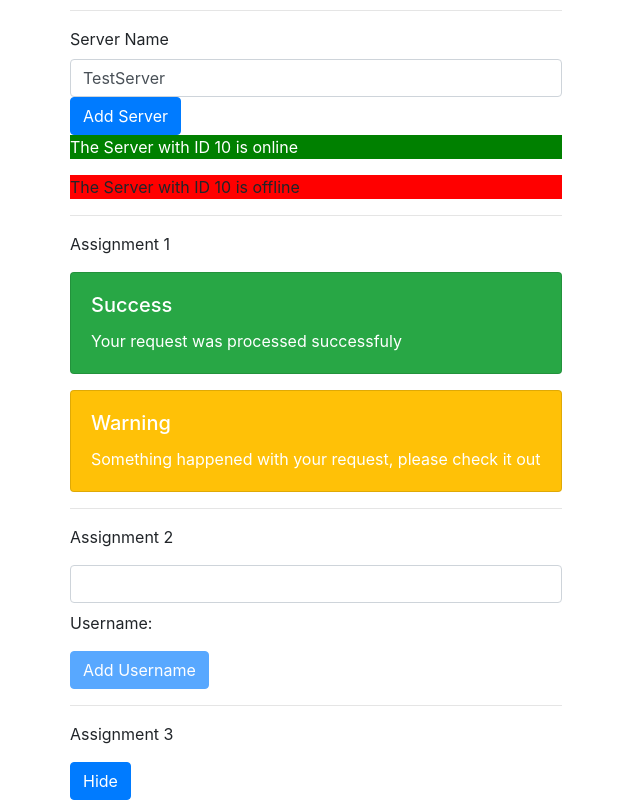
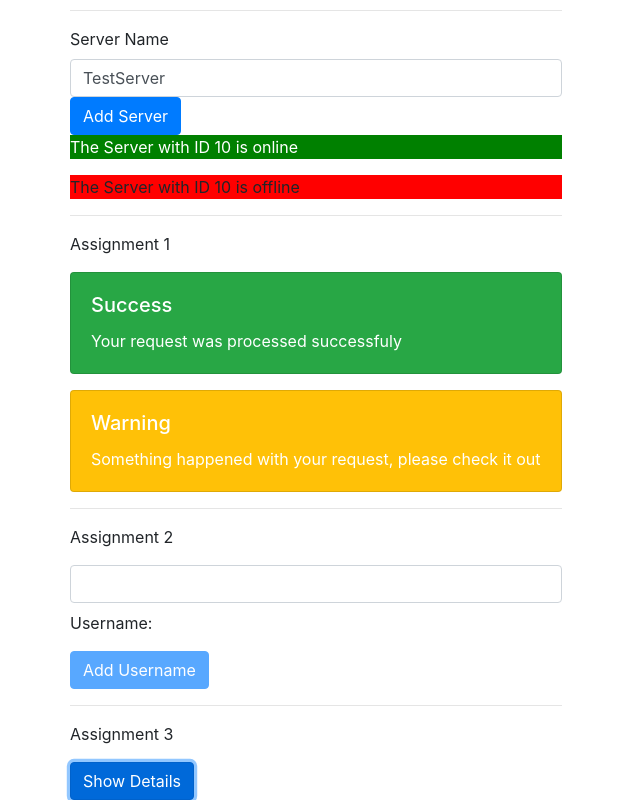
Before and after one commit to deyvidyfs/angular_study_projects, an Angular app in the folder Udemy - Academind Course Files/Section 1/my-first-app/: page / in a window 1280 px wide. Both pictures are taken after a click on the button "Show Details". Shown: the part 40-840 px from the top of the page, without its empty margins (0-640 px from the left). Built offline with nearby package versions, Linux system fonts and the light colour scheme.

Commit message:
assignment correction

```diff
--- a/Udemy - Academind Course Files/Section 1/my-first-app/src/app/show-details/show-details.component.html
+++ b/Udemy - Academind Course Files/Section 1/my-first-app/src/app/show-details/show-details.component.html
@@ -1,13 +1,9 @@
-<button *ngIf="!showDetails; else detailsShown" class="btn btn-primary" (click)="logShowDetails()">Show Details</button>
-
-<ng-template #detailsShown>
-    <button class="btn btn-primary" (click)="showDetails = false">Hide</button>
-    <p class="mt-2">{{details}}</p>
-</ng-template>
+<button class="btn btn-primary" (click)="onToggle()">Show Details</button>
+<p *ngIf="showDetails" class="mt-2">{{details}}</p>
 
 
 
 <div *ngFor='let entry of buttonLog; index as i' class="mt-2">
-    <p [ngStyle]="{backgroundColor: getBgColor()}"
-    [ngClass]="{specialLog: (i > 4)}">{{entry}}</p>
+    <p [ngStyle]="{backgroundColor: i >= 4 ? 'blue' : 'transparent'}"
+    [ngClass]="{specialLog: (i >= 4)}">{{entry}}</p>
 </div>
--- a/Udemy - Academind Course Files/Section 1/my-first-app/src/app/show-details/show-details.component.ts
+++ b/Udemy - Academind Course Files/Section 1/my-first-app/src/app/show-details/show-details.component.ts
@@ -15,13 +15,8 @@ export class ShowDetailsComponent implements OnInit {
   ngOnInit(): void {
   }
 
-  logShowDetails(){
-    this.showDetails = true;
+  onToggle(){
+    this.showDetails = !this.showDetails;
     this.buttonLog.push('Details shown at ' + new Date().toLocaleString());
   }
-
-  getBgColor(){
-    return this.buttonLog.length < 5 ? 'white' : 'blue';
-  }
-
 }
```
